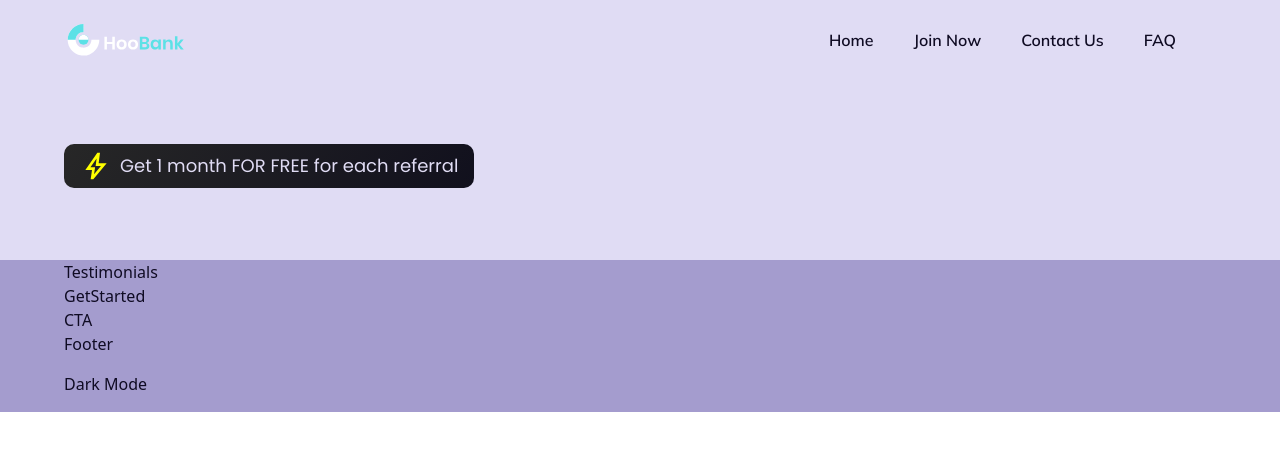
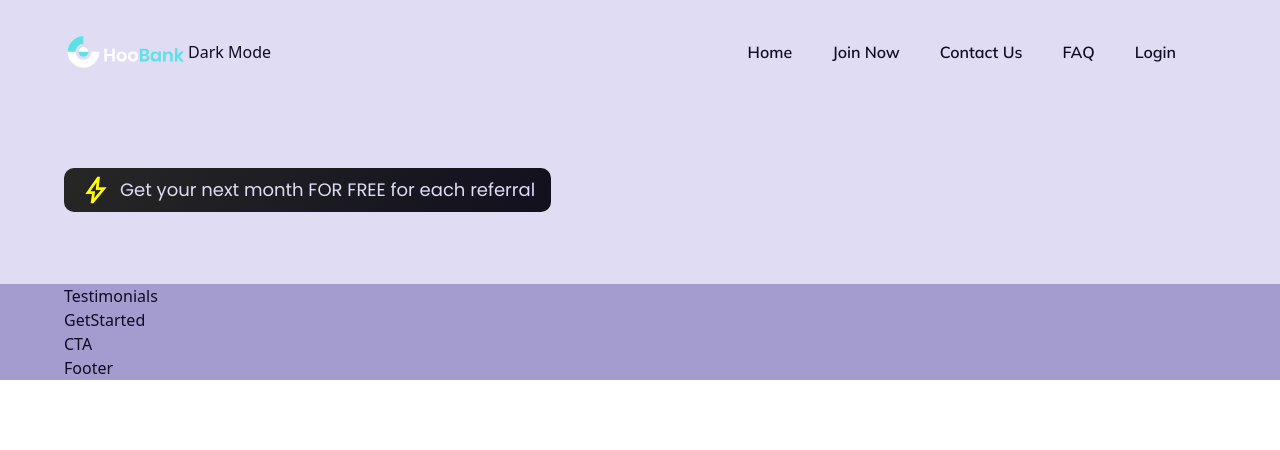
Before and after one commit to wakeupaj/luminarfinance, a React (Vite) app: page / in a window 1280 px wide. Shown: the top 450 px of the page. Built offline with nearby package versions, Linux system fonts and the light colour scheme.

Commit message:
fixed page setup, and most all imports

```diff
--- a/package.json
+++ b/package.json
@@ -14,7 +14,8 @@
     "dotenv": "^16.3.1",
     "express": "^4.18.2",
     "react": "^18.2.0",
-    "react-dom": "^18.2.0"
+    "react-dom": "^18.2.0",
+    "react-router-dom": "^6.21.1"
   },
   "devDependencies": {
     "@types/react": "^18.2.43",
--- a/src/App.jsx
+++ b/src/App.jsx
@@ -1,53 +1,16 @@
 import React, { useState, createContext, useContext  } from 'react';
 import styles from './style';
-import { ThemeProvider, useTheme } from './context/ThemeContext.jsx';
-import {CTA, Footer, GetStarted, Hero, Navbar, Stats, Testimonials,} from './components';
+import { Home, Join, Contact, Login, FAQ } from './pages';
+import {
+  BrowserRouter as Router,
+  Routes,
+  Route
+} from 'react-router-dom';
 
-const ToggleThemeButton = () => {
-  const { theme, toggleTheme } = useTheme();
-
+export const App = () => {
   return (
-    <button onClick={toggleTheme} className={`my-4 ${theme === 'light' ? 'text-light-text' : 'text-text'}`}>
-      {theme === 'light' ? 'Dark' : 'Light'} Mode
-    </button>
+      <Home />
   );
 };
 
-export const App = () => {
-  return (
-    <ThemeProvider>
-      <AppContent />
-    </ThemeProvider>
-  );
-};
-const AppContent = () => {
-  const { theme } = useTheme();
-  return (
-    <div className={`w-full overflow-hidden ${theme === 'light' ? 'bg-light-background' : 'bg-background'}`}>
-      <div className={`${styles.paddingX} ${styles.flexCenter}`}>
-        <div className={`${styles.boxWidth}`}>
-          <Navbar />
-        </div>
-      </div>
-
-      <div className={`${theme === 'light' ? 'bg-light-background' : 'bg-background'} ${theme === 'light' ? 'text-light-text' : 'text-text'} ${styles.flexStart}`}>
-        <div className={`${styles.boxWidth}`}>
-          <Hero />
-        </div>
-      </div>
-
-      <div className={`${theme === 'light' ? 'bg-light-primary' : 'bg-primary'} ${theme === 'light' ? 'text-light-text' : 'text-text'}  ${styles.paddingX} ${styles.flexStart}`}>
-        <div className={`${styles.boxWidth}`}>
-          <Stats />
-          <Testimonials />
-          <GetStarted />
-          <CTA />
-          <Footer />
-          <ToggleThemeButton />
-        </div>
-      </div>
-    </div>
-  )
-}
-
 export default App
--- a/src/components/Hero.jsx
+++ b/src/components/Hero.jsx
@@ -11,7 +11,7 @@ const Hero = () => {
         <div className="flex flex-row items-center py-[6px] px-4 bg-discount-gradient rounded-[10px] mb-2">
           <img src={discount} alt="discount" className="w-[32px] h-[32px]"/>
           <p className={`ml-2 ${styles.paragraph} text-text `}>
-                      <span className="text-text">Get 1 month </span>
+                      <span className="text-text">Get your next month </span>
           FOR FREE {" "}
           <span className="text-text">for each referral</span>
           </p>
--- a/src/components/Navbar.jsx
+++ b/src/components/Navbar.jsx
@@ -8,10 +8,20 @@ const Navbar = () => {
   const [toggle, setToggle] = useState(false)
   const { theme } = useTheme();
 
+const ToggleThemeButton = () => {
+  const { theme, toggleTheme } = useTheme();
+
+  return (
+    <button onClick={toggleTheme} className={`my-4 ${theme === 'light' ? 'text-light-text' : 'text-text'}`}>
+      {theme === 'light' ? 'Dark' : 'Light'} Mode
+    </button>
+  );
+};
+
   return (
     <nav className="w-full flex py-6 justify-between items-center navbar">
       <img src={logo} alt="Luminar Finance Logo" className="w-[124px] h-[32px]"/>
-
+      <ToggleThemeButton />
       <ul className="list-none sm:flex hidden justify-end items-center flex-1">
         {navLinks.map((nav, index) => (
           <li
--- a/src/constants/index.js
+++ b/src/constants/index.js
@@ -17,6 +17,10 @@ export const navLinks = [
     id: "faq",
     title: "FAQ",
   },
+  {
+    id: "login",
+    title: "Login",
+  }
 ];
 
 export const features = [
--- /dev/null
+++ b/src/pages/Contact.jsx
@@ -0,0 +1,9 @@
+import React from 'react'
+
+const Contact = () => {
+  return (
+    <div>Contact</div>
+  )
+}
+
+export default Contact
--- /dev/null
+++ b/src/pages/FAQ.jsx
@@ -0,0 +1,9 @@
+import React from 'react'
+
+const FAQ = () => {
+  return (
+    <div>FAQ</div>
+  )
+}
+
+export default FAQ
--- /dev/null
+++ b/src/pages/Home.jsx
@@ -0,0 +1,44 @@
+// import { link } from 'react-router-dom'
+import React, { useState, createContext, useContext  } from 'react';
+import { ThemeProvider, useTheme } from '../context/ThemeContext.jsx';
+import {CTA, Footer, GetStarted, Hero, Navbar, Stats, Testimonials,} from '../components/index.js';
+import styles from '../style.js';
+
+export const Home = () => {
+    return (
+      <ThemeProvider>
+        <HomeContent />
+      </ThemeProvider>
+    );
+  };
+
+  const HomeContent = () => {
+    const { theme } = useTheme();
+    return (
+      <div className={`w-full overflow-hidden ${theme === 'light' ? 'bg-light-background' : 'bg-background'}`}>
+        <div className={`${styles.paddingX} ${styles.flexCenter}`}>
+          <div className={`${styles.boxWidth}`}>
+            <Navbar />
+          </div>
+        </div>
+
+        <div className={`${theme === 'light' ? 'bg-light-background' : 'bg-background'} ${theme === 'light' ? 'text-light-text' : 'text-text'} ${styles.flexStart}`}>
+          <div className={`${styles.boxWidth}`}>
+            <Hero />
+          </div>
+        </div>
+
+        <div className={`${theme === 'light' ? 'bg-light-primary' : 'bg-primary'} ${theme === 'light' ? 'text-light-text' : 'text-text'}  ${styles.paddingX} ${styles.flexStart}`}>
+          <div className={`${styles.boxWidth}`}>
+            <Stats />
+            <Testimonials />
+            <GetStarted />
+            <CTA />
+            <Footer />
+          </div>
+        </div>
+      </div>
+    )
+  }
+
+  export default Home
--- /dev/null
+++ b/src/pages/Join.jsx
@@ -0,0 +1,9 @@
+import React from 'react'
+
+const Join = () => {
+  return (
+    <div>Join</div>
+  )
+}
+
+export default Join
--- /dev/null
+++ b/src/pages/Login.jsx
@@ -0,0 +1,9 @@
+import React from 'react'
+
+const Login = () => {
+  return (
+    <div>Login</div>
+  )
+}
+
+export default Login
--- /dev/null
+++ b/src/pages/index.js
@@ -0,0 +1,14 @@
+
+import Home from "./Home";
+import Join from "./Join";
+import Contact from "./Contact";
+import FAQ from "./FAQ";
+import Login from "./Login"
+
+export {
+    Home,
+    Join,
+    Contact,
+    FAQ,
+    Login
+}
```
Also changed, not shown: 1 other file (tests, documents, lock files or other folders).
